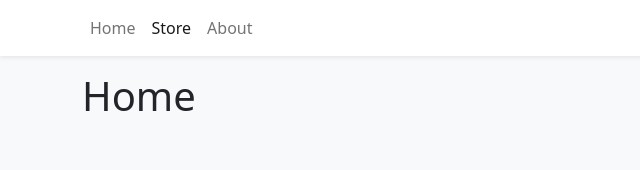
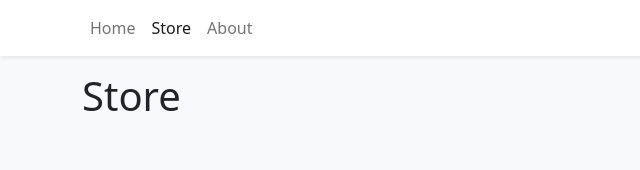
Before and after one commit to cmdcjones/shopping-cart-app, a React (Vite) app: page /store in a window 1280 px wide. Shown: the top 170 px of the page, without its empty margins (0-640 px from the left). Built offline with nearby package versions, Linux system fonts and the light colour scheme.

Commit message:
change code for render

```diff
--- a/src/pages/About.tsx
+++ b/src/pages/About.tsx
@@ -1,4 +1,4 @@
 
 export function About() {
-    return <h1>Home</h1>;
+    return <h1>About</h1>;
 }
--- a/src/pages/Store.tsx
+++ b/src/pages/Store.tsx
@@ -1,4 +1,4 @@
 
 export function Store() {
-    return <h1>Home</h1>;
+    return <h1>Store</h1>;
 }
```
